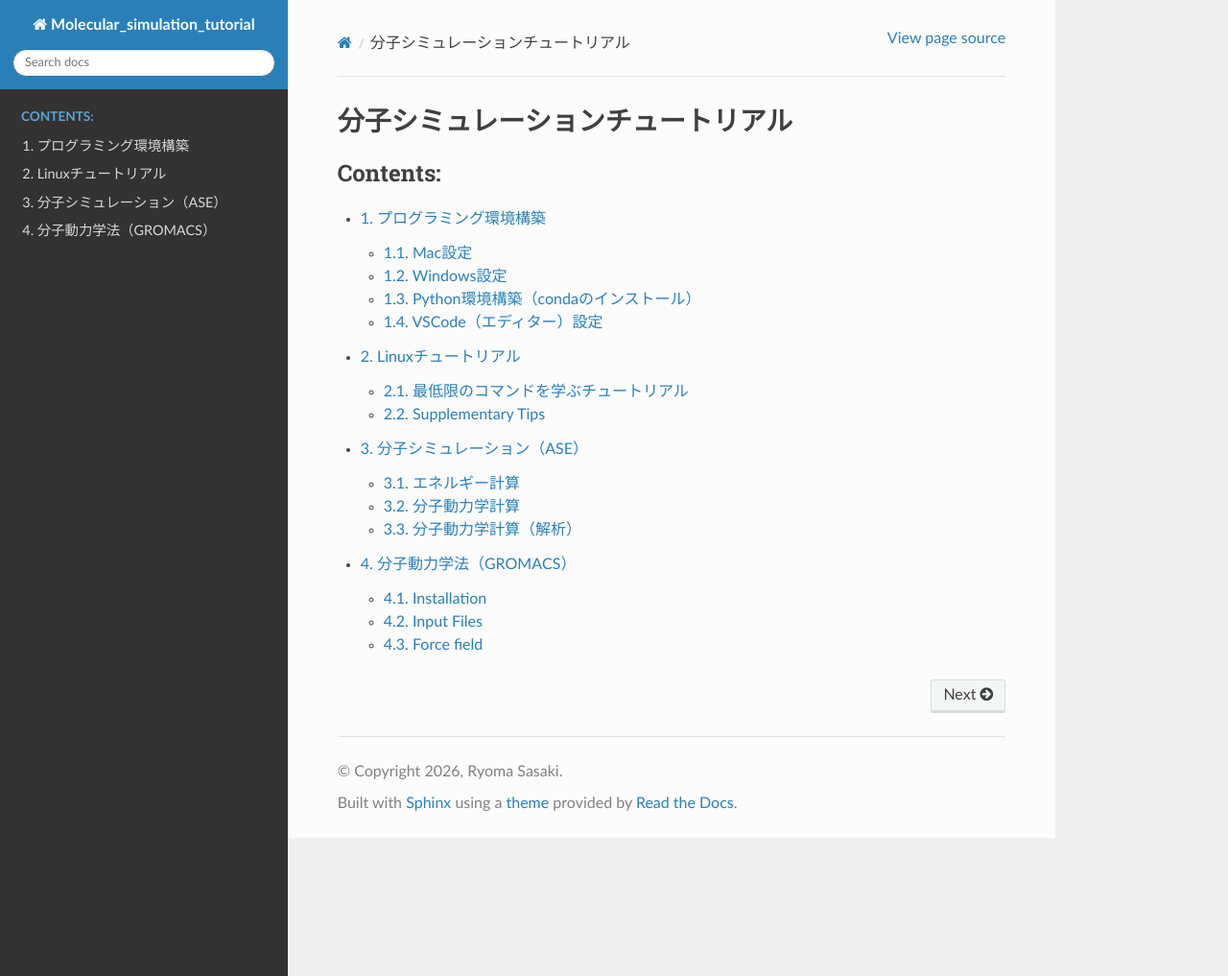
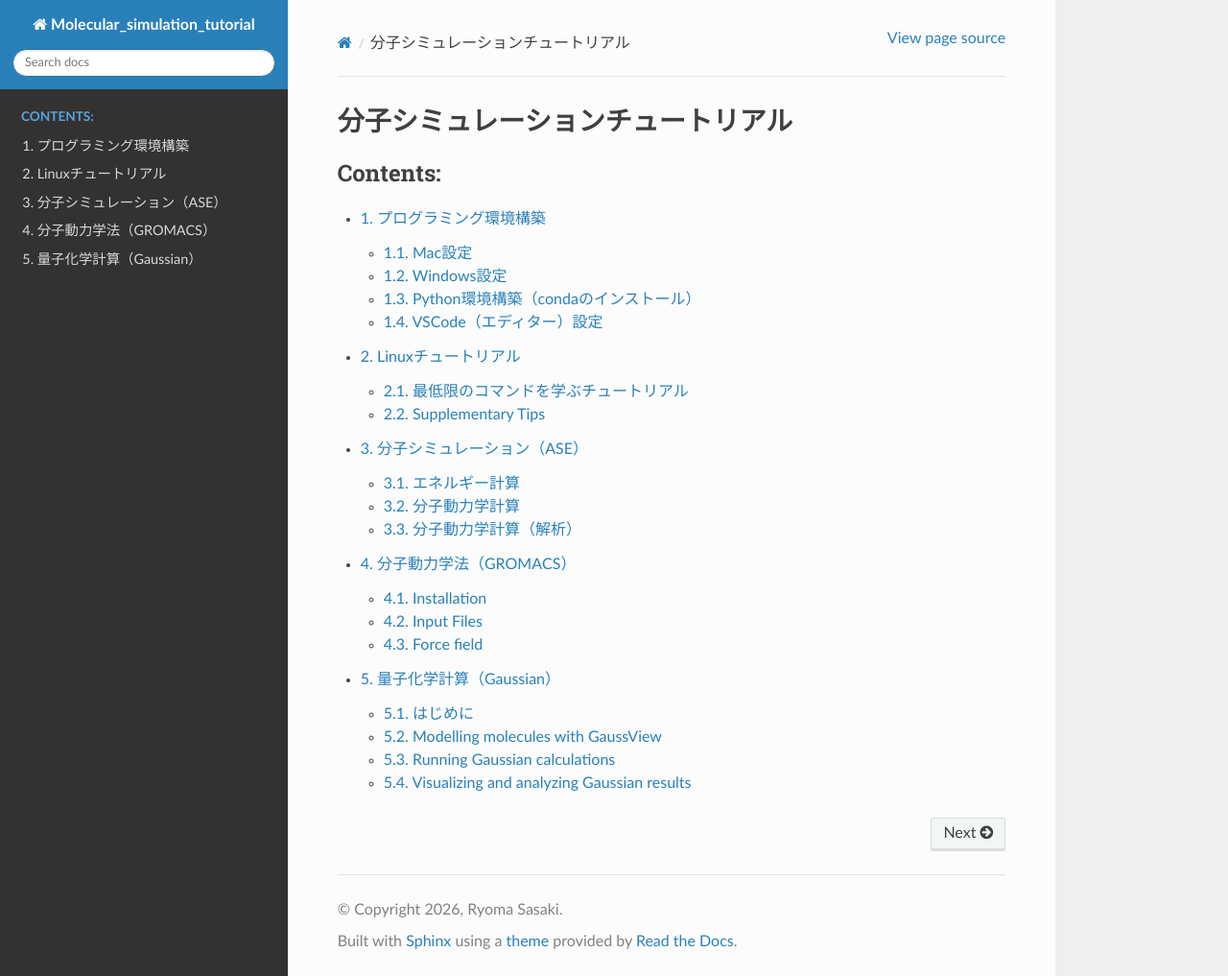
Before and after one commit to srak-uf/Molecular_simulation_tutorial, a Sphinx documentation site: the page built from docs/source/index.rst, in a window 1280 px wide and 1017 px high. Shown: the whole window at 96% size. Built offline with Sphinx 7.4.7 and the Read the Docs theme 3.1.0, drawn with Linux system fonts in a browser that asks for light colours.

Commit message:
Add Gaussian documentation structure and initial content

````diff
--- /dev/null
+++ b/docs/source/05_gaussian/01_introduction_gaussian.md
@@ -0,0 +1,5 @@
+# はじめに
+Contents to be added in the future
+- GaussianとGaussViewの概要
+- Gaussianでできること
+  - 分子の構造最適化、軌道、振動解析（IR、ラマンスペクトル）、励起状態計算（UV-Visスペクトル）、化学反応機構解析（遷移状態の構造最適化）
--- /dev/null
+++ b/docs/source/05_gaussian/02_modelling_molecules_gaussview.md
@@ -0,0 +1,2 @@
+# Modelling molecules with GaussView
+under construction
--- /dev/null
+++ b/docs/source/05_gaussian/03_run_gaussian.md
@@ -0,0 +1,2 @@
+# Running Gaussian calculations
+under construction
--- /dev/null
+++ b/docs/source/05_gaussian/04_visualization_gaussian.md
@@ -0,0 +1,2 @@
+# Visualizing and analyzing Gaussian results
+under construction
--- /dev/null
+++ b/docs/source/05_gaussian/index.md
@@ -0,0 +1,10 @@
+# 量子化学計算（Gaussian）
+
+```{toctree}
+:maxdepth: 2
+
+01_introduction_gaussian.md
+02_modelling_molecules_gaussview.md
+03_run_gaussian.md
+04_visualization_gaussian.md
+```
--- a/docs/source/index.rst
+++ b/docs/source/index.rst
@@ -15,3 +15,4 @@
    02_linux/02_linux
    03_ase/index
    04_gromacs/index
+   05_gaussian/index
````
